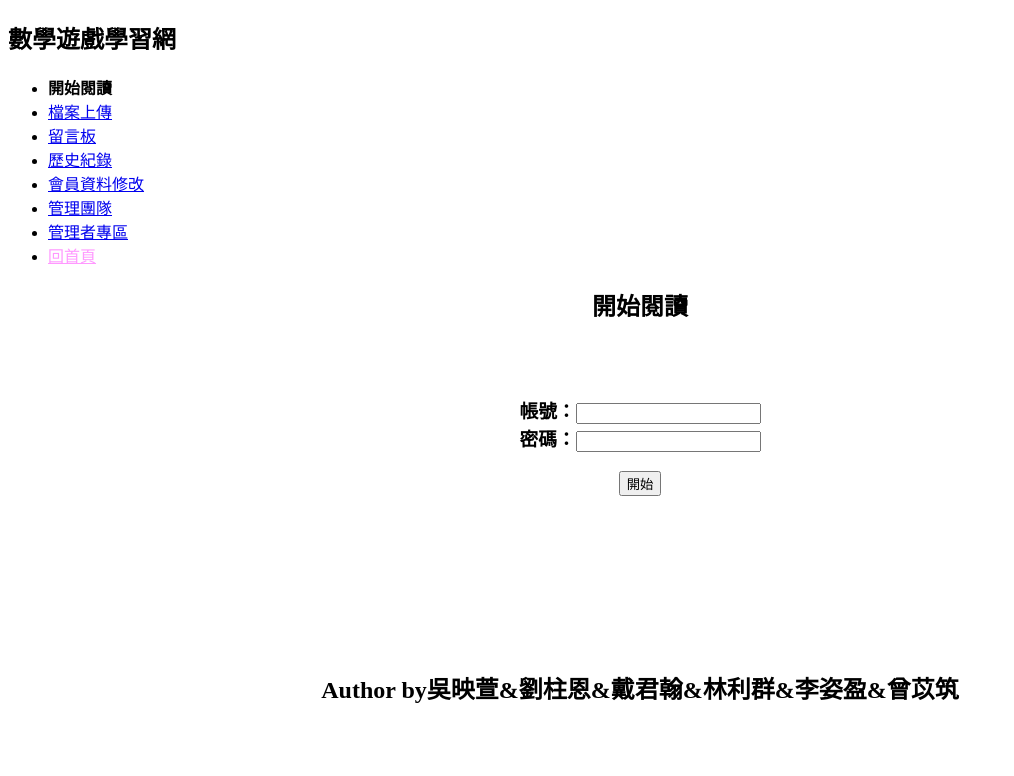
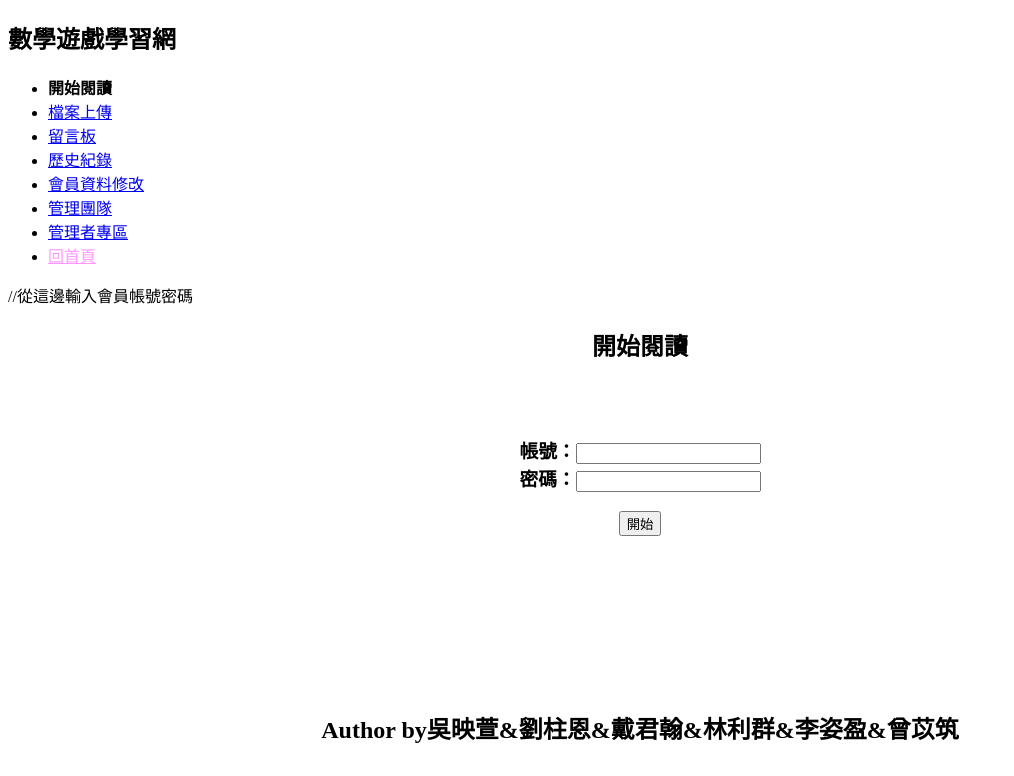
Before and after one commit to NTUEGROUP6/Group6, a PHP site: page /reading.php in a window 1280 px wide. Shown: the top 776 px of the page, without its empty margins (0-1014 px from the left). Run offline with PHP 8.4, Linux system fonts and the light colour scheme.

Commit message:
Update reading.php

```diff
--- a/reading.php
+++ b/reading.php
@@ -24,7 +24,7 @@ include("mysql_connect.php");
 		<li><a href="index.php" style="color:#FF99FF">回首頁</a></li>
 	</ul>
 </div>
-<div id="CONTENT">
+<div id="CONTENT">//從這邊輸入會員帳號密碼
 	<p>
 		<center>
 		<h2>開始閱讀<br/></h2>
```
